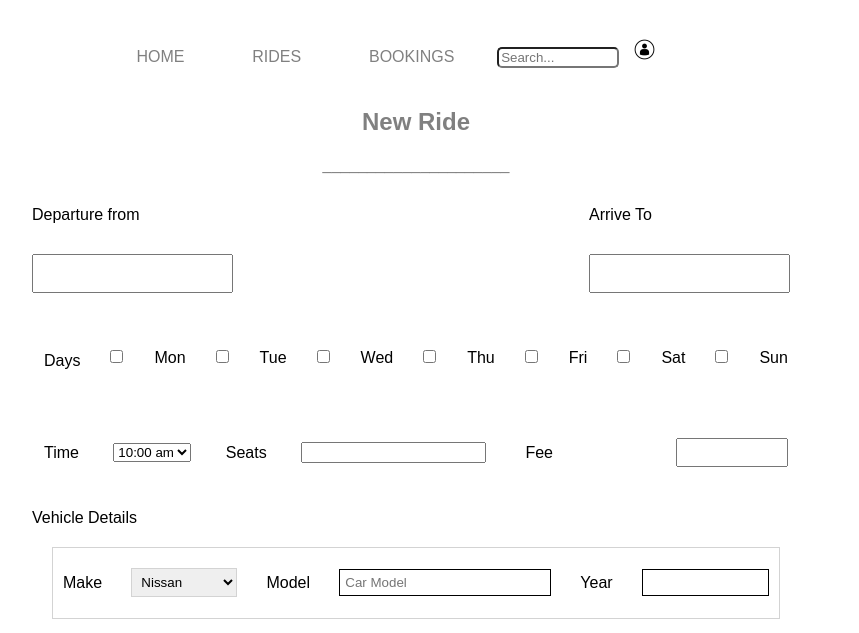
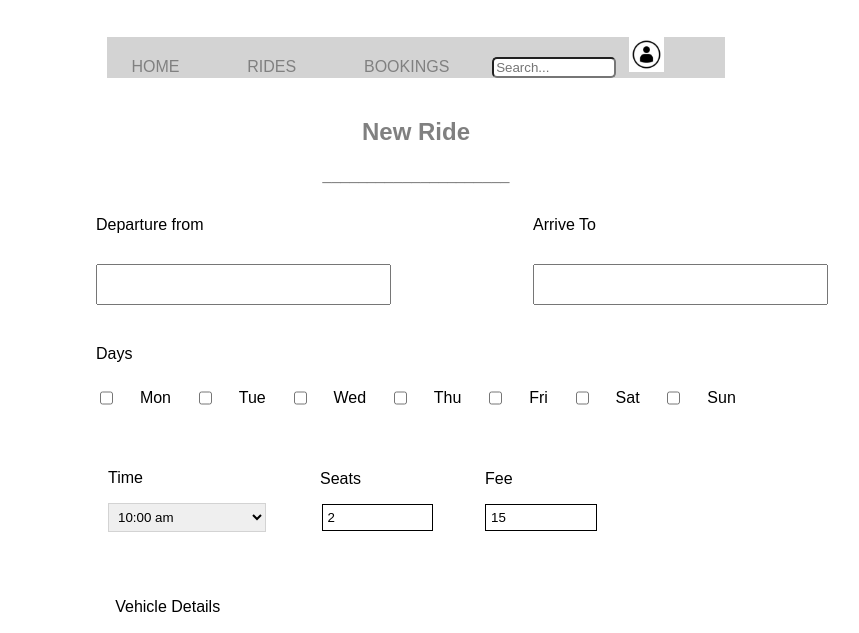
Before and after one commit to Jacqueline345/Proyecto, a plain HTML site: page TicoRide/New Ride.html in a window 1280 px wide. Shown: the part 123-756 px from the top of the page, without its empty margins (224-1083 px from the left). Drawn offline with Linux system fonts and the light colour scheme.

Commit message:
correcciones

```diff
--- a/TicoRide/New Ride.css
+++ b/TicoRide/New Ride.css
@@ -37,8 +37,13 @@ body {
     max-width: 100%;
     height: auto;
 }
+.cont{
+    background-color: lightgray;
+    width: 100%;
+}
 .dep, .arr, .day{
     margin-bottom: 10px;
+
 }
 .nav-link {
     background-color: transparent;
@@ -50,33 +55,50 @@ body {
     border: 0px;
 }
 .ride{
-    margin: 20%;
-    margin-top: 20px;
-    margin-bottom: 20px;
+    margin-bottom: 25%;
+    margin-left: 25%;
+    margin-right: 25%;
+    box-sizing: border-box;
+
 }
 .inp{
-    padding: 10px;
-    height: 40%;
+    padding: 11px;
+    width: 145.5%;
     margin-top: 20px;
 }
-.seat, .fee{
+.sa{
+    text-align: center;
+}
+.sea{
+    display: flex;
+    justify-content: center;
+    margin-left: 40%;
+}
+.sea, .fee{
     padding: 5px;
-    width: 15%;
+    border: 1px solid black;
+    width: 59%;
+}
+.time{
+    padding: 5px;
+    border: 1px solid lightgray;
+    width: 180%;
+    justify-content: flex-start;
 }
 .inpT{
-    padding: 5px;
+    padding: 8px;
     border: 1px solid lightgray;
-    width: 15%;
+    width: 20%;
 }
 .model{
-    padding: 5px;
+    padding: 8px;
     border: 1px solid black;
-    width: 30%;
+    width: 26.5%;
 }
 .year{
-    padding: 5px;
+    padding: 8px;
     border: 1px solid black;
-    width: 18%;
+    width: 13.5%;
 }
 .nav-link:hover {
     background-color: blue;
@@ -93,7 +115,8 @@ fieldset{
 .informacion{
     border: 1px solid lightgray;
     margin: 20px;
-    padding: 10px;
+    padding: 44px;
+    width: 100%;
     margin-bottom: 20px;
     display: flex; /* Establece el contenedor como flexbox */
     align-items: center; /* Alinea verticalmente los elementos */
@@ -111,19 +134,15 @@ fieldset{
     display: flex;
     flex-wrap: wrap;
     justify-content: space-between;
-    margin-bottom: 15px;
+    margin-bottom: 20px;
 }
 
 .input-group {
     display: flex;
     flex-direction: column;
-    margin-bottom: 10px;
-    margin-right: 10px;
+    margin-bottom: 20px;
 }
-.M, .T, .W, .Th, .F, .S, .Su {
-    margin-right: 5px; /* Espacio entre los checkboxes */
-    margin-bottom: 5px;
-}
+
 .botones{
     border: 0;
     padding: 10px;
@@ -149,9 +168,16 @@ fieldset{
     color: white;
     border: 1px solid black;
     border-radius: 5px;
-    padding: 10px;
+    padding: 12px;
+    width: 23.5%;
     cursor: pointer;
 
+}
+.p1{
+    color: lightgray;
+}
+.v{
+    margin-left: 3%;
 }
 .footer {
     background-color: lightgray;
--- a/TicoRide/New Ride.html
+++ b/TicoRide/New Ride.html
@@ -24,7 +24,7 @@
                     <a href="#" class="nav-link">Rides </a>&nbsp;&nbsp;
                     <a href="#" class="nav-link">Bookings </a>&nbsp;&nbsp;
                     <input type="text" class="search-input" placeholder="Search...">&nbsp;&nbsp;
-                    <img src="image/user_icon.jpg" width="25px" alt="user_icon">
+                    <img src="image/user_icon.jpg" width="35px" alt="user_icon">
                 </nav>
             </div>
         </div>
@@ -43,37 +43,49 @@
                     <input type="text" class="inp">
                 </div>
             </div>
-            <fieldset class="dias">
             <p class="day"> Days </p>
+            <div class="input-container">
                 <input type="checkbox" class="M">
-                <p>Mon</p>
+                <p class="M">Mon</p>
                 <input type="checkbox" class="T">
-                <p>Tue</p>
+                <p class="T">Tue</p>
                 <input type="checkbox" class="W">
-                <p>Wed</p>
+                <p class="W">Wed</p>
                 <input type="checkbox" class="Th">
-                <p>Thu</p>
+                <p class="Th">Thu</p>
                 <input type="checkbox" class="F">
-                <p>Fri</p>
+                <p class="F">Fri</p>
                 <input type="checkbox" class="S">
-                <p>Sat</p>
+                <p class="S">Sat</p>
                 <input type="checkbox" class="Su">
-                <p>Sun</p>
-            </fieldset>
-            <fieldset class="tiempo">
-                <p class="time"> Time </p>
+                <p class="Su">Sun</p>
+            </div>
+            <fieldset>
+                <div class="input-container">
+                    <div class="input-group">
+                    <p class="tim"> Time </p>
                     <select class="time">
                         <option value="SC" disabled selected>10:00 am</option>
                         <option value="LF">11:00 am</option>
                         <option value="AN">1:00 pm</option>
                     </select>
-                <p class="sea">Seats</p>
-                <input type="number" class="sea">
-                <p class="fee"> Fee </p>
-                <input type="number" class="fee">
+                </div>
+                </div>
+                <div class="input-container">
+                    <div class="input-group">
+                    <p class="sa">Seats</p>
+                    <input type="number" class="sea" value="2">
+                    </div>
+                </div>
+                <div class="input-container">
+                    <div class="input-group">
+                    <p class="fe"> Fee </p>
+                    <input type="number" class="fee" value="15">
+                    </div>
+                </div>
+            <div>
             </fieldset>
-            <div>
-                <p> Vehicle Details</p>
+                <p class="V"> Vehicle Details</p>
                 <fieldset class="informacion">
                     <p> Make </p>
                     <select class="inpT">
@@ -84,7 +96,7 @@
                     <p> Model </p>
                     <input type="text" class="model" placeholder="Car Model">
                     <p> Year </p>
-                    <input type="number" id="anio" class="year" name="anio" min="2020" max="2100" step="1">
+                    <input type="number" id="anio" class="year" name="anio" min="1900" max="2100" step="1", value="2020">
                 </fieldset>
             </div>
     </section>
@@ -107,7 +119,7 @@
                     <a href="#" class="link">Bookings |</a>&nbsp;&nbsp;
                     <a href="#" class="link">Settings |</a>&nbsp;&nbsp;
                     <a href="index.html" class="link">Login |</a>&nbsp;&nbsp;
-                    <a href="registro.html" class="link">Register |</a>&nbsp;&nbsp;
+                    <a href="registro.html" class="link">Register </a>&nbsp;&nbsp;
                 </center>
             </nav>
         </div>
--- a/TicoRide/home2.css
+++ b/TicoRide/home2.css
@@ -1,6 +1,6 @@
 body {
-    margin: 20px;
-    padding: 20px;
+    margin: 0px;
+    padding: 0px;
     box-sizing: border-box;
     font-family: Arial, sans-serif;
 }
@@ -17,12 +17,16 @@ body {
 .text {
     color: black;
     padding-left: 20px;
+
 }
 
 .text h1 {
     font-size: 2em;
 }
-
+.line{
+    color: lightgray;
+    text-align: center;
+}
 .imagen img {
     max-width: 100%;
     height: auto;
@@ -53,28 +57,41 @@ body {
     font-size: 25px;
     font-style: Arial;
     text-align: center;
-   text-decoration-line: underline;
+
 }
+.input-container {
+    display: flex;
+    flex-wrap: wrap;
+    justify-content: space-between;
+    margin-bottom: 20px;
+    margin-right: 20px;
+    align-items: center; /* Alinea verticalmente los elementos */
+}
+
+.input-group {
+    display: flex;
+    flex-direction: column;
+    margin-bottom: 20px;
+    margin-right: 20px;
+}
+
 .btn{
-    display: flex;
-    justify-content: center;
-    align-items: center;
+    display: block;
     text-align: center;
     background-color: blue;
     color: white;
     border: 1px solid black;
     border-radius: 5px;
     padding: 10px;
+    margin-right: 20px;
     cursor: pointer;
 }
 fieldset {
     border: 1px solid #ccc;
     padding: 10px;
     margin-bottom: 20px;
-    display: flex; /* Establece el contenedor como flexbox */
-    align-items: center; /* Alinea verticalmente los elementos */
-    flex-wrap: wrap; /* Permite que los elementos se envuelvan si no caben en una línea */
-    justify-content: space-between;
+    width: 80%; /* Ocupa el 100% del ancho disponible */
+    box-sizing: border-box;
 }
 
 .from, .to, .btn {
@@ -86,21 +103,20 @@ fieldset {
     font-size: 14px;
     border: 1px solid black;
     border-radius: 4px;
-    margin-right: 10px; /* Espacio entre los elementos select */
+    margin-right: 20px; /* Espacio entre los elementos select */
 }
-.inpC:checked{
-    background-color: gray;
+.row {
+    display: flex;
+    justify-content: center;
+    text-align: center;
 }
-
 .Days {
-    margin-right: 10px; /* Espacio entre el texto 'Days' y los checkboxes */
-    margin-bottom: 10px;
+    margin-right: 20px; /* Espacio entre el texto 'Days' y los checkboxes */
 
 }
 
 .M, .T, .W, .Th, .F, .S, .Su {
-    margin-right: 5px; /* Espacio entre los checkboxes */
-    margin-bottom: 5px;
+    margin-right: 20px; /* Espacio entre los checkboxes */
 }
 .destacado{
     font-weight: bold;
@@ -110,20 +126,31 @@ fieldset {
     border-collapse: collapse;
 }
 .table{
-    margin: 5px;
-    align-content: center;
+    border: 1px solid lightslategray; /* Borde para la tabla */
+    border-collapse: collapse; /* Colapsar los bordes de las celdas */
+    border-spacing: 100%; /* Espacio entre las celdas (puedes ajustarlo según tu diseño) */
+    width: 100%; /* Ancho completo de la tabla */
+    margin-left: 1%;
 }
 .th, td{
-    padding: 10px;
-    text-align: center;
+    border: 1px solid lightslategray; /* Borde para las celdas */
+    padding: 8px; /* Espacio interno dentro de las celdas */
 }
 .th{
     background-color: lightgray;
     text-align: center;
 }
+.td{
+    text-align: center;
+}
+
+
 .td img {
-    vertical-align: middle;
-    margin-right: 5px;
+    vertical-align: middle; /* Alinea verticalmente la imagen con el texto */
+    height: auto; /* Altura automática para mantener la proporción */
+}
+.mapa{
+    margin-left: 2%;
 }
 a{
     color: blue;
@@ -143,6 +170,9 @@ a:hover{
 .link:hover {
     color: gray;
 }
+.p1{
+    color: lightgray;
+}
 .footer {
     background-color: white;
     color: gray;
```
Also changed, not shown: TicoRide/Booking.html (+1 -1 lines), TicoRide/Edit_drive.html (+1 -1 lines), TicoRide/Edit_ride.html (+1 -1 lines), TicoRide/Home.html (+1 -1 lines), TicoRide/Request.html (+1 -1 lines), TicoRide/home2.html (+21 -10 lines), TicoRide/index.html (+1 -1 lines), TicoRide/registro.html (+1 -1 lines), TicoRide/registro.css (line endings or trailing spaces). Lines whose indentation alone changed are shown as unchanged.
